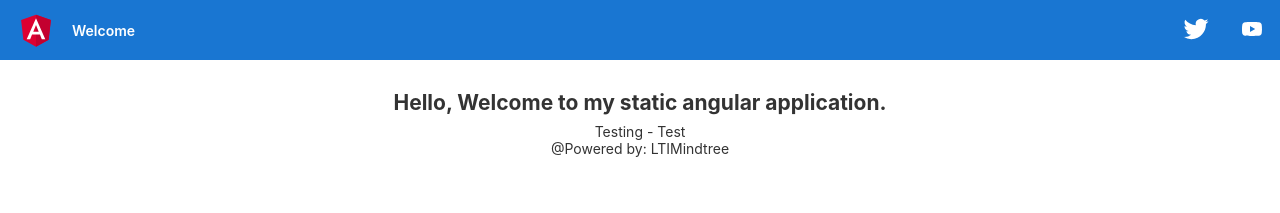
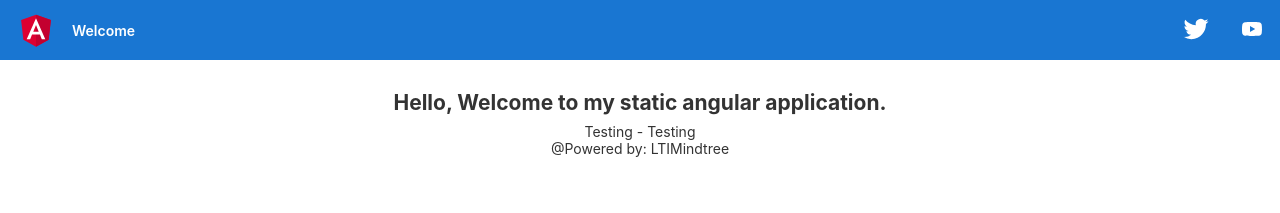
Before and after one commit to AnandharajSai/my-angular-static-app, an Angular app: page / in a window 1280 px wide. Shown: the top 213 px of the page. Built offline with nearby package versions, Linux system fonts and the light colour scheme.

Commit message:
tesing-OCT4-01

```diff
--- a/src/app/app.component.html
+++ b/src/app/app.component.html
@@ -352,7 +352,7 @@
 
   <!-- Resources -->
   <h2>Hello, Welcome to my static angular application. </h2>
-      <p>Testing - Test</p>
+      <p>Testing - Testing</p>
 
 <!-- Comments -->
   @Powered by: LTIMindtree
```
